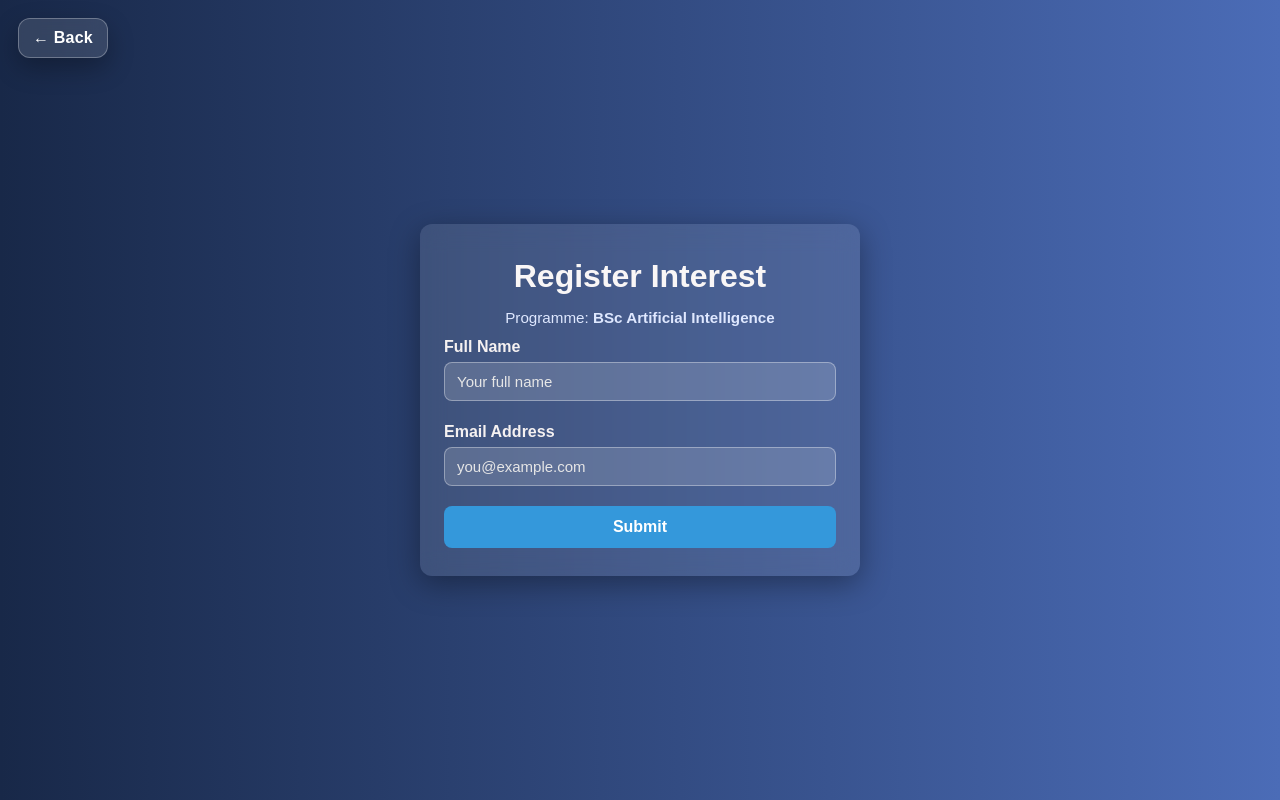
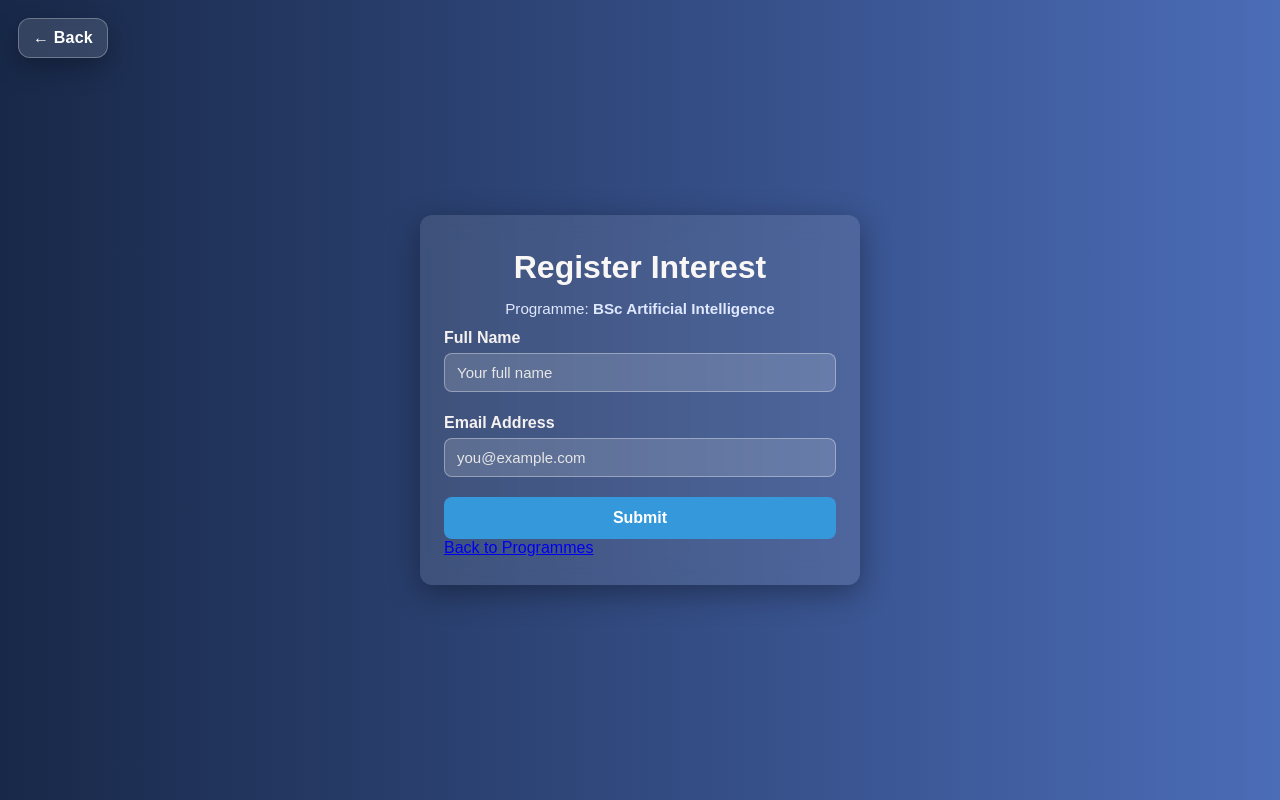
Before and after one commit to alinasidalimagar2-creator/Finalassignment, a PHP site: page /register_interest.php?programmeID=3 in a window 1280 px wide. Run offline with PHP 8.4, Linux system fonts and the light colour scheme; data comes from the database, SQL or seed files in the repository.

Commit message:
Add back navigation link to Programmes page
Added a link to navigate back to the Programmes page.

```diff
--- a/Finalassignment/frontpage/register_interest.php
+++ b/Finalassignment/frontpage/register_interest.php
@@ -122,6 +122,7 @@ if ($programmeID) {
       <button class="btn" type="submit">Submit</button>
     </form>
 
+    <a href="index.php" >Back to Programmes</a>
   </div>
 </body>
 </html>
```
